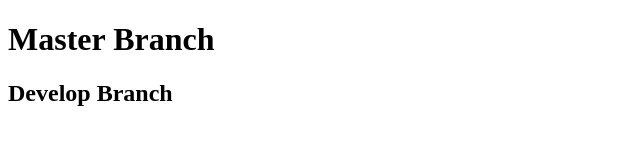
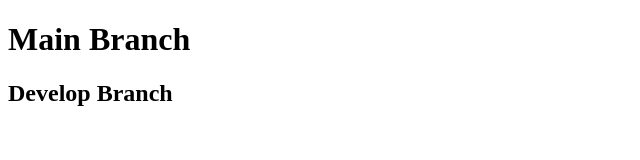
Before and after one commit to RJYocham/teamGit, a plain HTML site: page index.html in a window 1280 px wide. Shown: the whole page, without its empty margins (0-640 px from the left). Drawn offline with Linux system fonts and the light colour scheme.

Commit message:
changed to 'Main'

```diff
--- a/index.html
+++ b/index.html
@@ -8,7 +8,7 @@
 </head>
 <body>
 
-    <h1>Master Branch</h1>
+    <h1>Main Branch</h1>
     <h2>Develop Branch</h2>
 
 </body>
```
